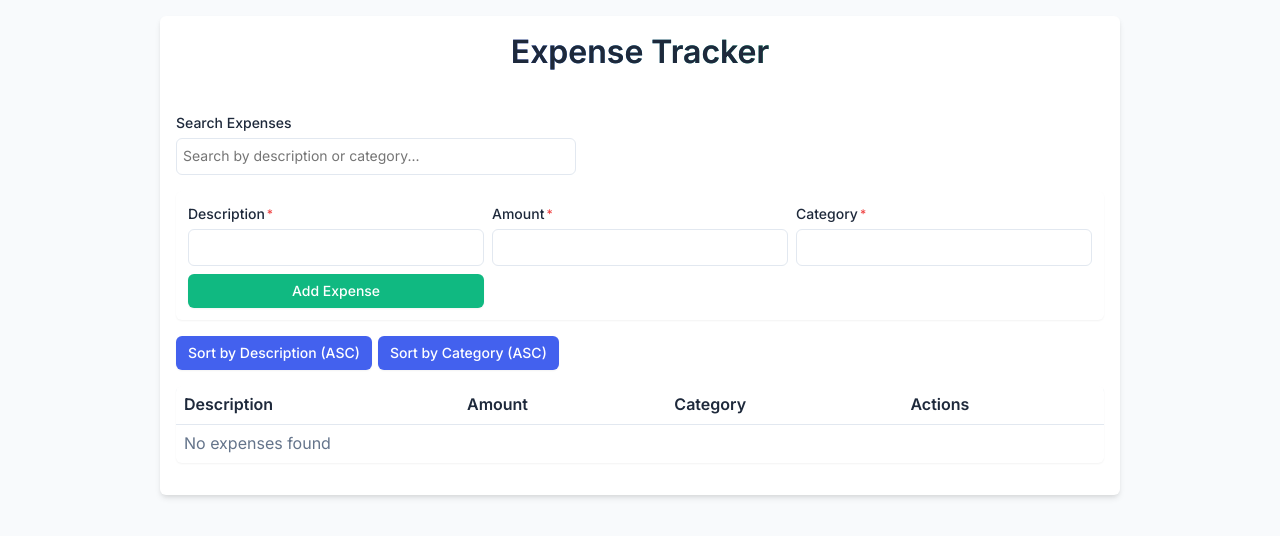
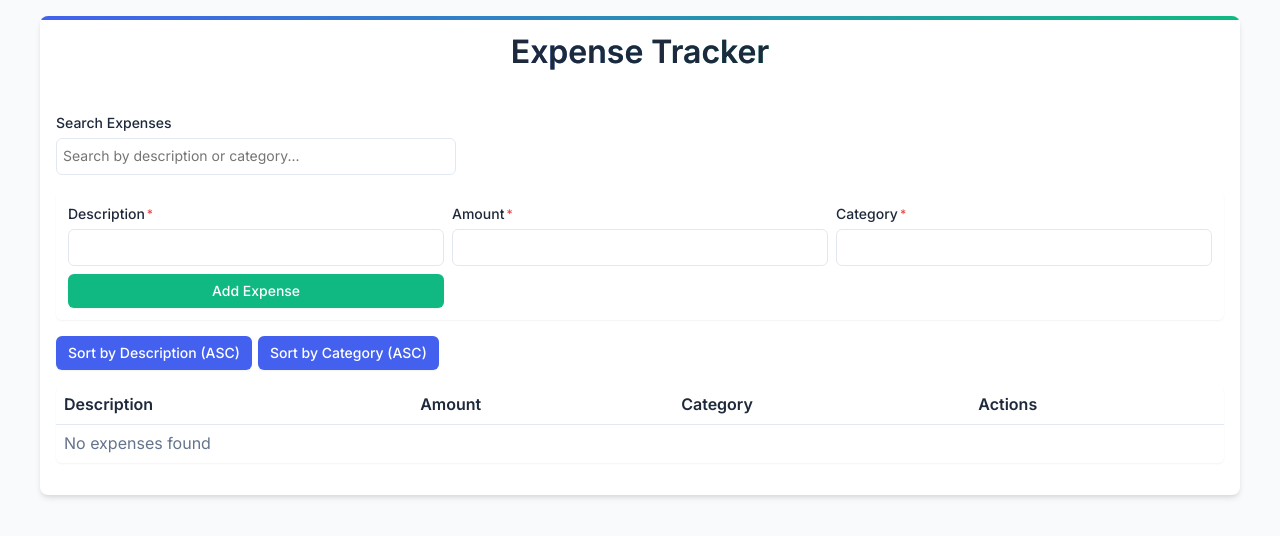
Before and after one commit to Mundia1/expense-tracker, a React (Vite) app: page / in a window 1280 px wide. Shown: the top 536 px of the page. Built offline with nearby package versions, Linux system fonts and the light colour scheme.

Commit message:
feat:   Enhanced Container Styles (src/components/layout/Container/Container.css)

```diff
--- a/src/components/layout/Container/Container.css
+++ b/src/components/layout/Container/Container.css
@@ -1,15 +1,62 @@
 /* src/components/layout/Container/Container.css */
 .container {
-    max-width: 960px;
+    --container-padding: var(--spacing-6);
+    --container-max-width: 1200px;
+
+    width: 100%;
+    max-width: var(--container-max-width);
     margin: 0 auto;
-    padding: calc(var(--spacing-unit) * 2);
+    padding: var(--container-padding);
     background: var(--surface-color);
-    border-radius: var(--border-radius);
+    border-radius: var(--border-radius-lg);
     box-shadow: var(--shadow);
+    position: relative;
+    overflow: hidden;
   }
 
+  .container::before {
+    content: '';
+    position: absolute;
+    top: 0;
+    left: 0;
+    right: 0;
+    height: 4px;
+    background: linear-gradient(90deg, var(--primary-color), var(--success-color));
+  }
+
+  .container--narrow {
+    --container-max-width: 800px;
+  }
+
+  .container--wide {
+    --container-max-width: 1400px;
+  }
+
+  .container--no-padding {
+    --container-padding: 0;
+  }
+
+  /* Responsive adjustments */
   @media (max-width: 768px) {
     .container {
-      padding: var(--spacing-unit);
+      --container-padding: var(--spacing-4);
+      border-radius: 0;
+    }
+
+    .container::before {
+      height: 3px;
     }
   }
+
+  /* Glass morphism variant */
+  .container--glass {
+    background: color-mix(in srgb, var(--surface-color) 85%, transparent);
+    backdrop-filter: blur(12px);
+    -webkit-backdrop-filter: blur(12px);
+    border: 1px solid color-mix(in srgb, var(--border-color) 30%, transparent);
+  }
+
+  /* Section container */
+  .container--section {
+    margin-bottom: var(--spacing-8);
+  }
```
